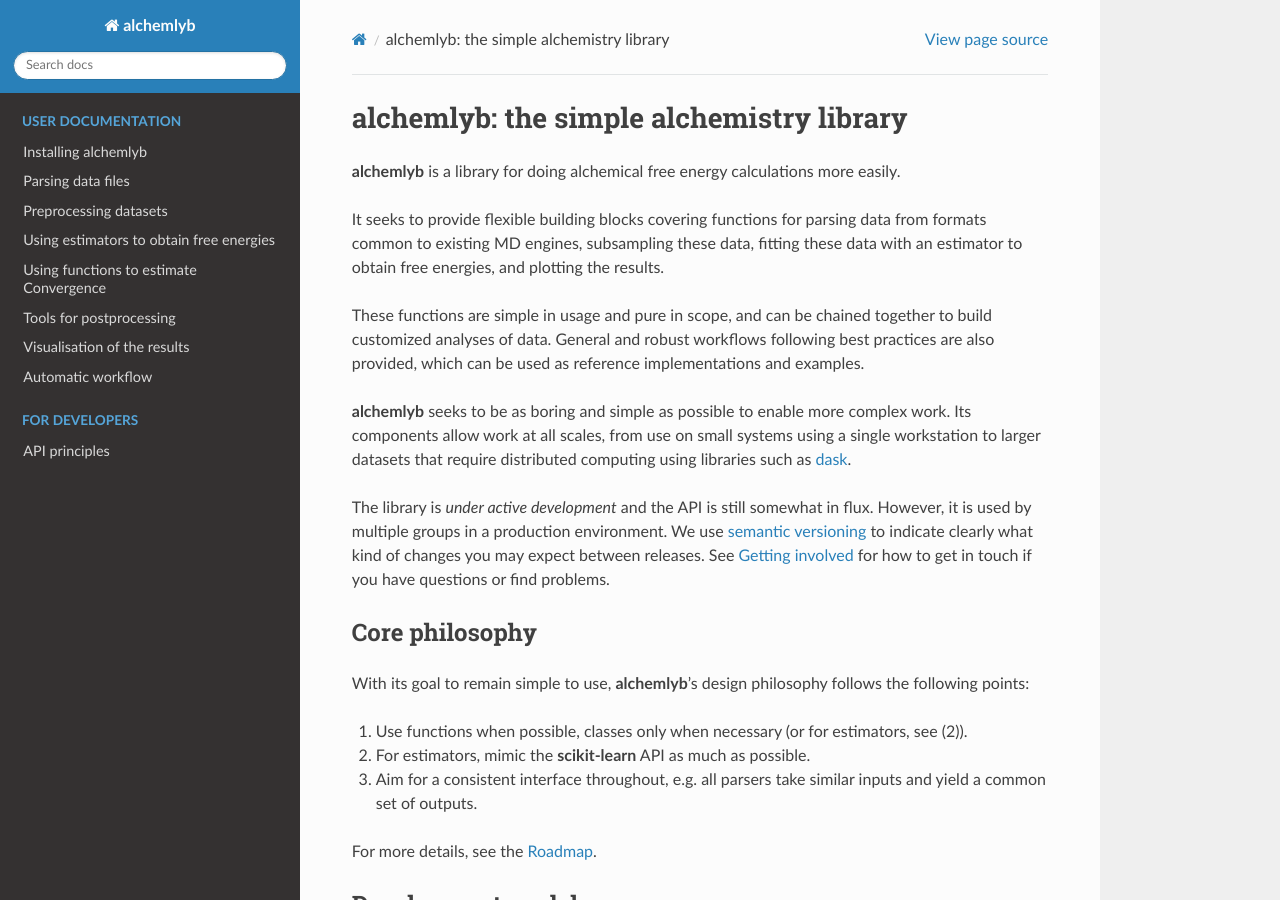
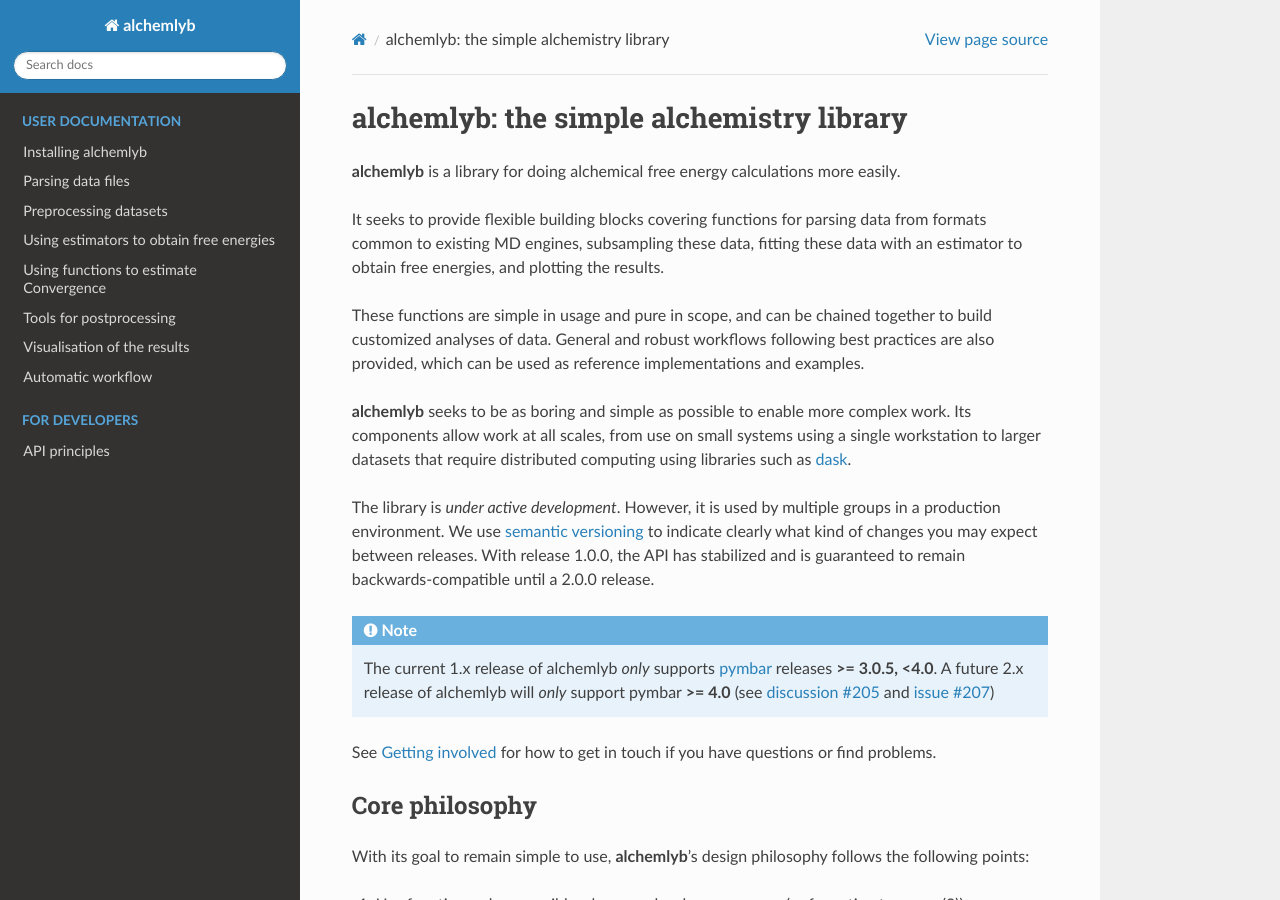
Before and after one commit to alchemistry/alchemlyb, a Sphinx documentation site: the page built from docs/index.rst, in a window 1280 px wide and 900 px high. Built offline with Sphinx 7.4.7 and the Read the Docs theme 2.0.0, drawn with Linux system fonts in a browser that asks for light colours; pages that are not in the unit, such as notebooks, are missing from menus; the version number could not be read and is left out.

Commit message:
[docs] note on pymbar 3/4 support

```diff
--- a/docs/index.rst
+++ b/docs/index.rst
@@ -14,10 +14,21 @@ These functions are simple in usage and pure in scope, and can be chained togeth
 
 **alchemlyb** seeks to be as boring and simple as possible to enable more complex work. Its components allow work at all scales, from use on small systems using a single workstation to larger datasets that require distributed computing using libraries such as `dask`_.
 
-The library is *under active development* and the API is still somewhat in flux. However, it is used by multiple groups in a production environment. We use `semantic versioning`_ to indicate clearly what kind of changes you may expect between releases. See :ref:`contact` for how to get in touch if you have questions or find problems.
+The library is *under active development*. However, it is used by multiple groups in a production environment. We use `semantic versioning`_ to indicate clearly what kind of changes you may expect between releases. With release 1.0.0, the API has stabilized and is guaranteed to remain backwards-compatible until a 2.0.0 release.
+
+.. Note::
+   The current 1.x release of alchemlyb *only* supports `pymbar`_ releases **>= 3.0.5, <4.0**.
+   A future 2.x release of alchemlyb will *only* support pymbar **>= 4.0** (see `discussion #205`_ and `issue #207`_)
+
+See :ref:`contact` for how to get in touch if you have questions or find problems.
+
 
 .. _`dask`: http://dask.pydata.org
 .. _`semantic versioning`: https://semver.org
+.. _`pymbar`: https://github.com/choderalab/pymbar
+.. _`discussion #205`: https://github.com/alchemistry/alchemlyb/discussions/205
+.. _`issue #207`: https://github.com/alchemistry/alchemlyb/issues/207
+
 
 Core philosophy
 ---------------
```
